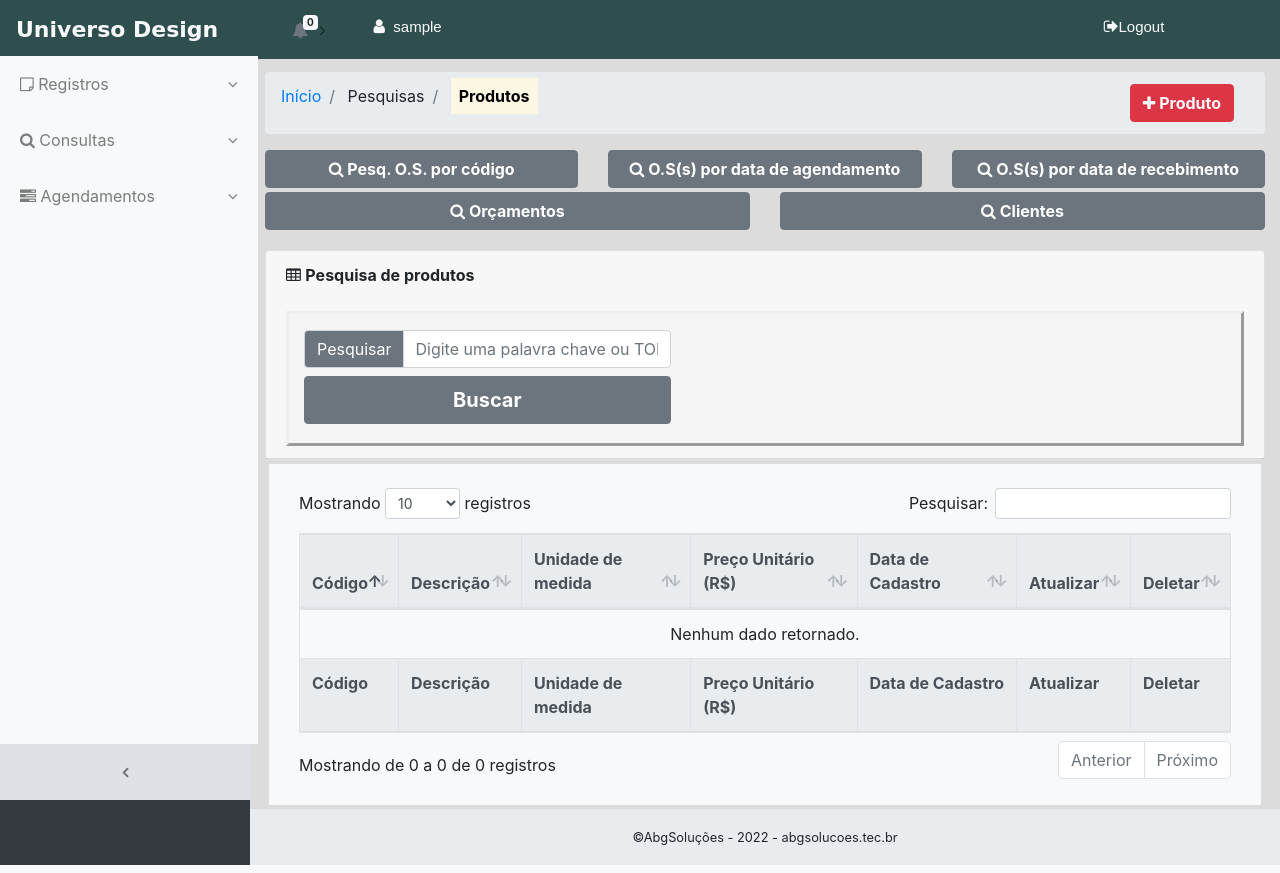
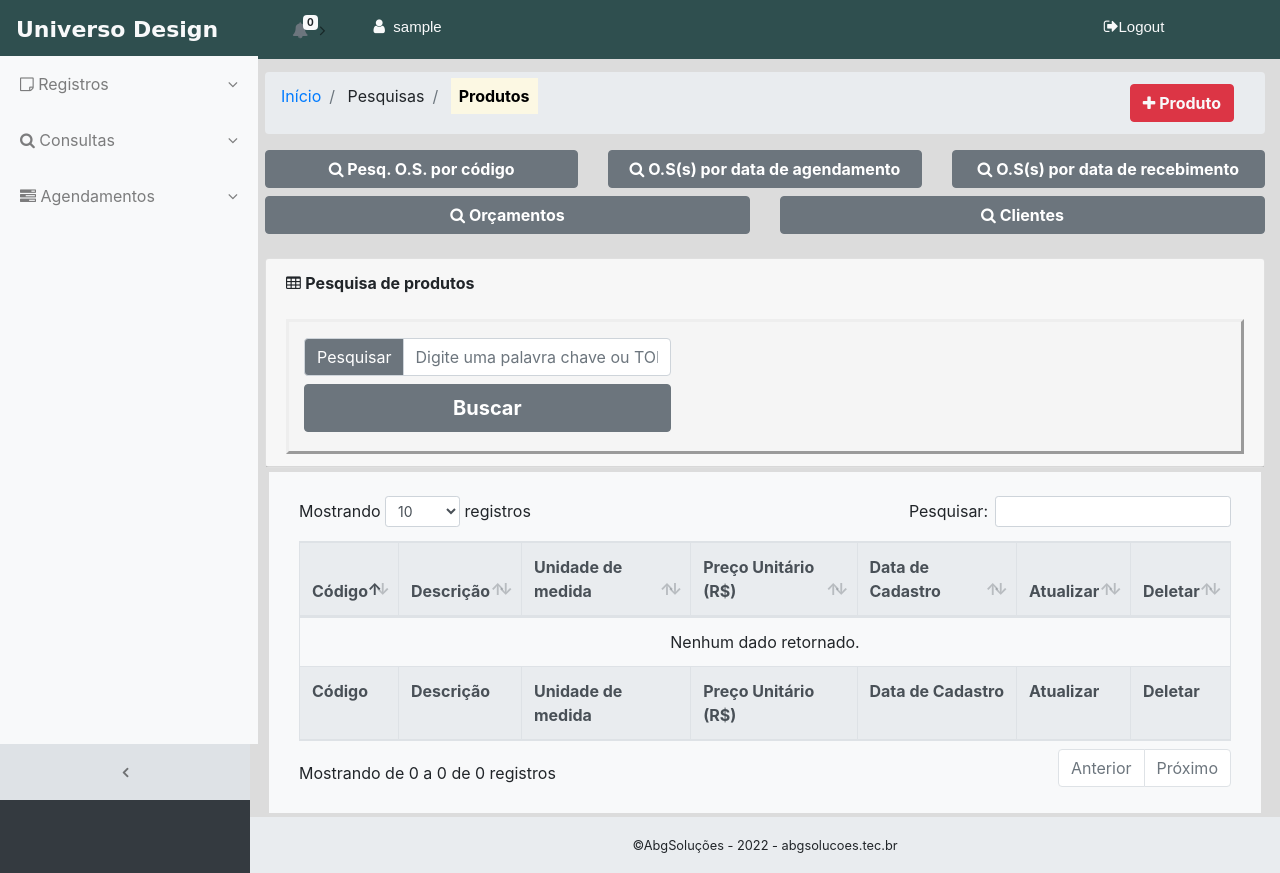
Before and after one commit to Ivonilson/prjUniversoDesign, a PHP site: page /index.php?pagina=pesquisa-produto in a window 1280 px wide. Run offline with PHP 8.4, Linux system fonts and the light colour scheme; the visitor is signed in with stand-in values (Sample User, id 1); data comes from the database, SQL or seed files in the repository.

Commit message:
testando configurações DataTables

```diff
--- a/js/abg.js
+++ b/js/abg.js
@@ -486,7 +486,7 @@ $(document).ready(function () {
 
 	if(background_tela_consulta != null){
 			botoes_atalho_cons.forEach(item => {
-			item.setAttribute("class", "btn btn-secondary btn-block font-weight-bold rounded");
+			item.setAttribute("class", "btn btn-secondary btn-block font-weight-bold rounded mb-1");
 		});
 
 		background_tela_consulta.setAttribute("style", "background-color: #DCDCDC");
--- a/view/pesquisa-produto.php
+++ b/view/pesquisa-produto.php
@@ -103,7 +103,7 @@ if ($_SESSION['user'] == NULL) {
 								<!--<th>Estoque</th>-->
 								<th>Data de Cadastro</th>
 								<th>Atualizar</th>
-								<th>Deletar</th>
+								<th class="d-xs-none">Deletar</th>
 							</tr>
 						</thead>
 						<tfoot class="thead-light">
@@ -115,7 +115,7 @@ if ($_SESSION['user'] == NULL) {
 								<!--<th>Estoque</th>-->
 								<th>Data de Cadastro</th>
 								<th>Atualizar</th>
-								<th>Deletar</th>
+								<th class="d-xs-none">Deletar</th>
 							</tr>
 						</tfoot>
 						<tbody>
@@ -125,27 +125,35 @@ if ($_SESSION['user'] == NULL) {
 
 								foreach ($produtos as  $value) {
 							?>
+
 									<tr>
-										<td><?= $value['id_prod'] ?></td>
+									<form method="post">
+										<td><?= $value['id_prod'] ?>&nbsp&nbsp<button class=" btn btn-light btn-sm d-lg-none d-md-none d-xl-none" name="btnDeletarProduto" id="btnDeletarItem" data-bs-toggle="tooltip" data-bs-placement="bottom" title="Excluir"><i class="fa fa-trash" aria-hidden="true"></i></button></td>
 										<td><?= $value['descricao'] ?></td>
 										<td><?= $value['unidade_medida'] ?></td>
 										<td><?= number_format($value['preco_unitario'], 2, ',', '.') ?></td>
 										<!--<td><?= number_format($value['quantidade_estoque'], 2, ',', '.') ?></td>-->
+
 										<td><?= date_format(date_create($value['data_cadastro']), "d/m/Y") ?></td>
-										<td align="center"><a href="/?pagina=editar-produto&id_prod=<?= $value['id_prod'] ?>&form=pesquisa-produto" title="Atualizar"><i class="fa fa-pencil" aria-hidden="true"></i></a></td>
 
-										<td align="center">
-											<form method="post">
-												<input type="hidden" name="ipt-cod-delete" value="<?= $value['id_prod'] ?>">
+										<td align="center"><a href="/?pagina=editar-produto&id_prod=<?= $value['id_prod'] ?>&form=pesquisa-produto" title="Atualizar" data-bs-toggle="tooltip" data-bs-placement="bottom"><i class="fa fa-pencil" aria-hidden="true"></i></a></td>
 
-												<input type="hidden" name="ipt-confirmacao" id="ipt-confirma">
 
-												<input type="submit" class="btn btn-danger" value='Excluir' name="btnDeletarProduto" id="btnDeletarItem">
-											</form>
+										<td align="center d-sm-none d-xs-none">
+
+
+											<input type="hidden" name="ipt-cod-delete" value="<?= $value['id_prod'] ?>">
+
+											<input type="hidden" name="ipt-confirmacao" id="ipt-confirma">
+
+											<input type="submit" class="btn btn-danger d-xs-none" value='Excluir' name="btnDeletarProduto" id="btnDeletarItem">
+
 										</td>
+									</form>
 
 										<!--<td align="center"><a href="/?pagina=historico&cod_os=<?= $value['cod_os'] ?>&form=pesquisa-por-data-receb" title="Histórico" target="_blank"><i class="fa fa-history" aria-hidden="true"></a></td>-->
 									</tr>
+
 
 							<?php
 									$conexao = null;
```
Also changed, not shown: js/sb-admin-datatables.min.js (+13 -0 lines), view/os-do-dia.php (+4 -5 lines), view/pesquisa-cliente.php (+4 -3 lines), view/pesquisa-por-orcamento.php (+7 -7 lines).
